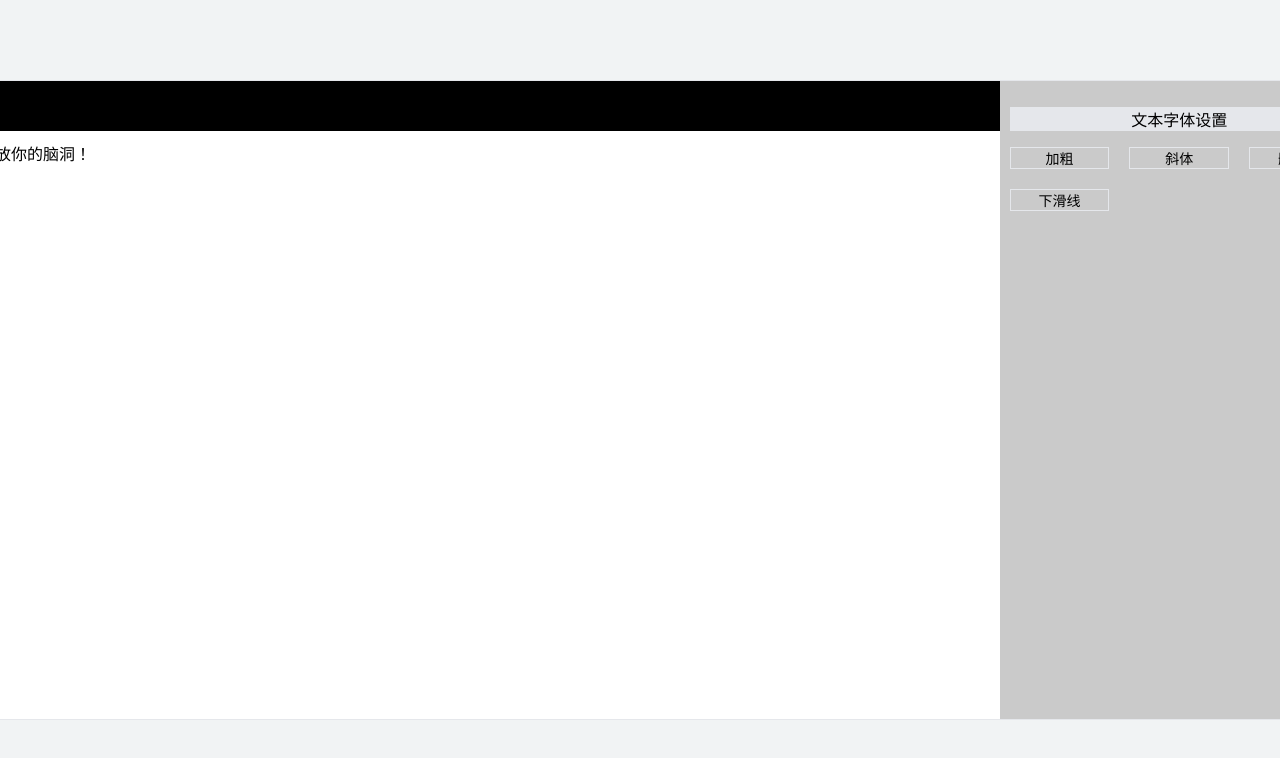
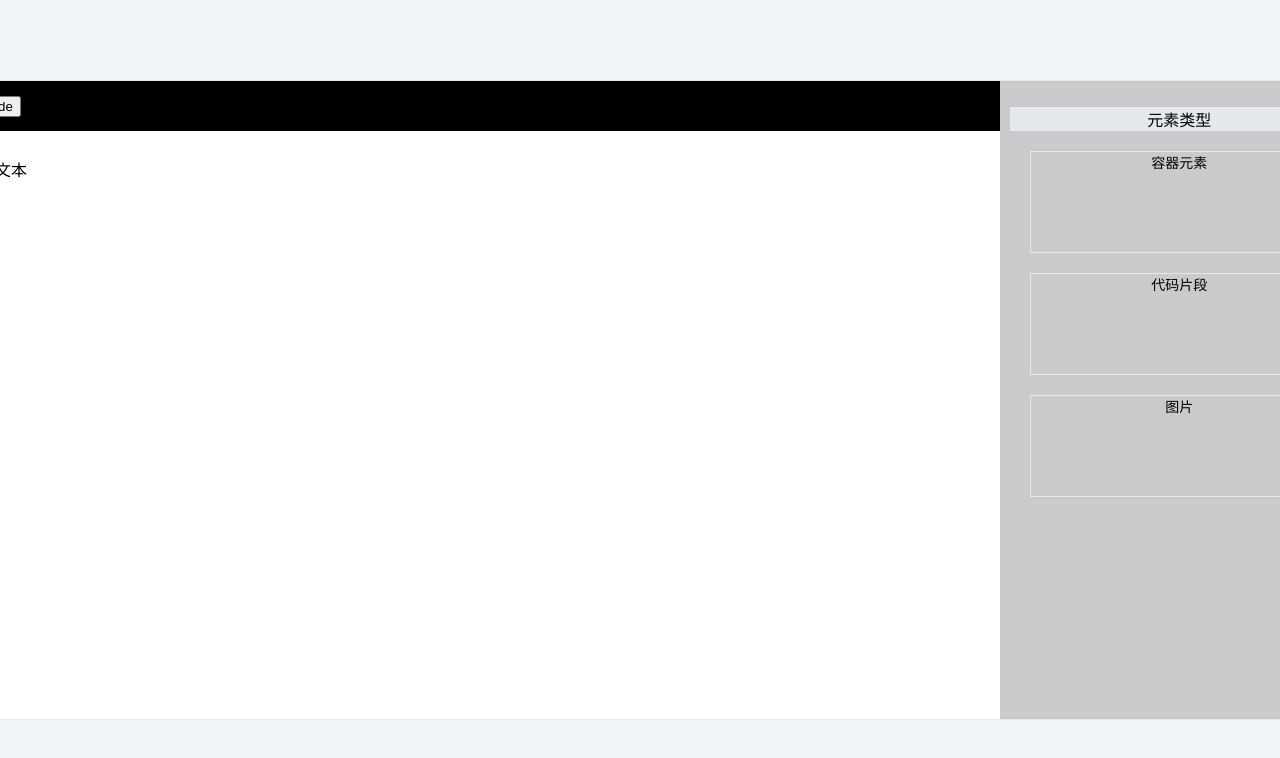
Before and after one commit to Tony-Jack2017/RichTextEditor, a React (Create React App) app: page / in a window 1280 px wide. Shown: the top 758 px of the page. Built offline with nearby package versions, Linux system fonts and the light colour scheme.

Commit message:
小测试

```diff
--- /dev/null
+++ b/src/common/command/index.js
@@ -0,0 +1,41 @@
+import { Transforms, Text, Editor } from 'slate'
+
+// Define our own custom set of helpers.
+const CustomCommand = {
+    isBoldMarkActive(editor) {
+        const [ match ] = Editor.nodes(editor, {
+            match: n => n.bold === true,
+            universal: true
+        })
+        return !!match
+    },
+
+    isCodeBlockActive(editor) {
+        const [ match ] = Editor.nodes(editor, {
+            match: n => n.type === 'code'
+        })
+        return !!match
+    },
+
+    toggleBoldMark(editor) {
+        const isActive = CustomCommand.isBoldMarkActive(editor)
+        Transforms.setNodes(
+            editor,
+            { bold: isActive ? null : true },
+            {
+                match: n => Text.isText(n),
+                split: true
+            }
+        )
+    },
+    toggleCodeBlock(editor) {
+        const isActive = CustomCommand.isCodeBlockActive(editor)
+        Transforms.setNodes(
+            editor,
+            { type: isActive ? null : 'code' },
+            { match: n => Editor.isBlock(editor, n) }
+        )
+    },
+}
+
+export default CustomCommand
--- /dev/null
+++ b/src/common/components/Node/CodeElement/index.jsx
@@ -0,0 +1,9 @@
+const CodeElement = props => {
+  return (
+    <pre {...props.attributes}>
+      <code>{props.children}</code>
+    </pre>
+  )
+}
+
+export default CodeElement
--- /dev/null
+++ b/src/common/components/Node/DefaultElement/index.jsx
@@ -0,0 +1,5 @@
+const DefaultElement = props => {
+  return <p {...props.attributes}>{props.children}</p>
+}
+
+export default DefaultElement
--- a/src/common/shortcut/index.js
+++ /dev/null
@@ -1,13 +0,0 @@
-
-import { Transforms } from 'slate'
-
-export function handleKeyDown(editor) {
-  return (e) => {
-    if(e.key === 'b' && e.ctrlKey) {
-      e.preventDefault()
-      Transforms.setNodes(
-        editor, { blod: true }
-      )
-    }
-  }
-}
--- a/src/components/Editor/index.jsx
+++ b/src/components/Editor/index.jsx
@@ -1,31 +1,36 @@
 
-import { useState, useMemo, useCallback } from 'react'
-import { createEditor } from 'slate'
-import { Slate, Editable, withReact } from 'slate-react'
+import { useState, useCallback } from 'react'
+import { Slate, Editable} from 'slate-react'
 
 import styles from './index.module.scss'
-import { handleKeyDown } from '../../common/shortcut/index'
 
 
 import Leaf from './components/Leaf'
+import CodeElement from '../../common/components/Node/CodeElement'
+import DefaultElement from '../../common/components/Node/DefaultElement'
 
-const Editor = () => {
+const Editor = (props) => {
 
-
-  const editor = useMemo(() => withReact(createEditor()), [])
 
   const [value, setValue] = useState([
     {
-      type: 'paragaph',
-      children: [{text: '请尽情释放你的脑洞！'}]
-    }
+      type: 'paragraph',
+      children: [ { text: '这是我的文本'} ]
+  }
   ])
 
-  const handleChange = (newValue) => {
-    console.log(newValue);
-    setValue(newValue)
+  const handleChange = (value) => {
+    setValue(value)
   }
 
+  const renderElement = useCallback(props => {
+    switch (props.element.type) {
+      case 'code':
+        return <CodeElement {...props} />
+      default:
+        return <DefaultElement {...props} />
+    }
+  }, [])
 
   const renderLeaf = useCallback(props => {
     return <Leaf {...props} />
@@ -34,8 +39,8 @@ const Editor = () => {
 
   return (
     <div className={styles.editor}>
-      <Slate editor={editor} value={value} onChange={handleChange}>
-        <Editable renderLeaf={renderLeaf} onKeyDown={handleKeyDown(editor)} />
+      <Slate editor={props.editor} value={value} onChange={handleChange}>
+        <Editable renderElement={renderElement} renderLeaf={renderLeaf}/>
       </Slate>
     </div>
   )
--- /dev/null
+++ b/src/components/MenuTab/index.jsx
@@ -0,0 +1,35 @@
+import { Fragment } from "react";
+import styles from "./index.module.scss";
+
+import CustomCommand from "../../common/command";
+
+const MenuTab = (props) => {
+  return (
+    <Fragment>
+      <ul className={styles.menu}>
+        <li>
+          <button
+            onMouseDown={(event) => {
+              event.preventDefault();
+              CustomCommand.toggleBoldMark(props.editor);
+            }}
+          >
+            B
+          </button>
+        </li>
+        <li>
+          <button
+            onMouseDown={(event) => {
+              event.preventDefault();
+              CustomCommand.toggleCodeBlock(props.editor);
+            }}
+          >
+            code
+          </button>
+        </li>
+      </ul>
+    </Fragment>
+  );
+};
+
+export default MenuTab;
--- /dev/null
+++ b/src/components/MenuTab/index.module.scss
@@ -0,0 +1,15 @@
+.menu {
+  width: 100%;
+  height: 100%;
+  margin: 0px;
+  padding: 0px;
+  list-style: none;
+  color: #ffffff;
+  display: flex;
+  align-items: center;
+  li {
+    padding: 0px 10px;
+    text-align: center;
+    line-height: 100%;
+  }
+}
--- a/src/components/TextEditor/index.jsx
+++ b/src/components/TextEditor/index.jsx
@@ -1,14 +1,17 @@
 import React, { Fragment } from "react";
-import Editor from "../Editor";
 import styles from "./index.module.scss";
 
-const TextEditor = () => {
+import Editor from "../Editor";
+import MenuTab from "../MenuTab"
+
+const TextEditor = (props) => {
   return (
     <Fragment>
       <div className={styles["editor-tab"]}>
+        <MenuTab editor={props.editor} />
       </div>
       <div className={styles["editor-body"]}>
-        <Editor />
+        <Editor editor={props.editor} />
       </div>
     </Fragment>
   );
--- a/src/components/Tools/index.jsx
+++ b/src/components/Tools/index.jsx
@@ -2,21 +2,18 @@
 import { Fragment } from "react"
 import styles from "./index.module.scss"
 
-const Tools = () => {
+const Tools = (props) => {
   return (
-
     <Fragment>
       <div className={styles.font}>
-        <p>文本字体设置</p>
+        <p>元素类型</p>
         <div className={styles.list}>
-          <div className={styles.item}>加粗</div>
-          <div className={styles.item}>斜体</div>
-          <div className={styles.item}>删除线</div>
-          <div className={styles.item}>下滑线</div>
+          <div className={styles.item} >容器元素</div>
+          <div className={styles.item}>代码片段</div>
+          <div className={styles.item}>图片</div>
         </div>
       </div>
     </Fragment>
-
   )
 }
 
--- a/src/components/Tools/index.module.scss
+++ b/src/components/Tools/index.module.scss
@@ -5,11 +5,9 @@
     background: rgba(229, 231, 235, 1)
   }
   .list {
-    display: grid;
-    grid-template-columns: repeat(3, 1fr);
-    grid-column-gap: 20px;
-    grid-row-gap: 20px;
     .item {
+      margin: 20px;
+      height: 100px;
       border: 1px solid rgba(229, 231, 235, 1);
       font-size: 14px;
     }
--- a/src/layout/MainLayout/index.jsx
+++ b/src/layout/MainLayout/index.jsx
@@ -1,15 +1,22 @@
+import { useMemo } from "react"
 import TextEditor from "../../components/TextEditor";
 import Tools from "../../components/Tools";
 import styles from "./index.module.scss"
 
+import { withReact } from 'slate-react'
+import { createEditor } from 'slate'
+
 const MainLayout = () => {
+
+  const editor = useMemo(() => withReact(createEditor()), [])
+
   return (
     <div className={styles.main}>
       <div className={styles.content}>
-        <TextEditor />
+        <TextEditor editor={editor} />
       </div>
       <div className={styles.tools}>
-        <Tools />
+        <Tools editor={editor} />
       </div>
     </div>
   );
```
